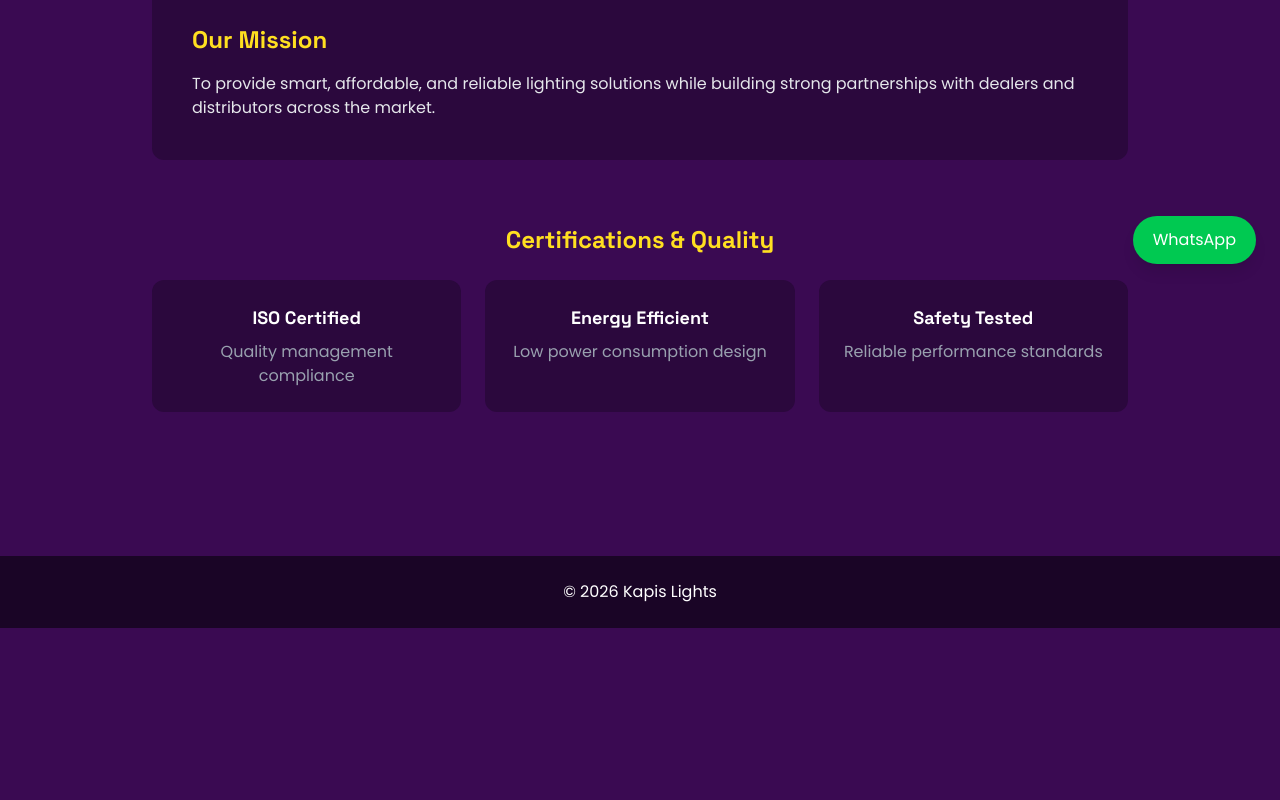
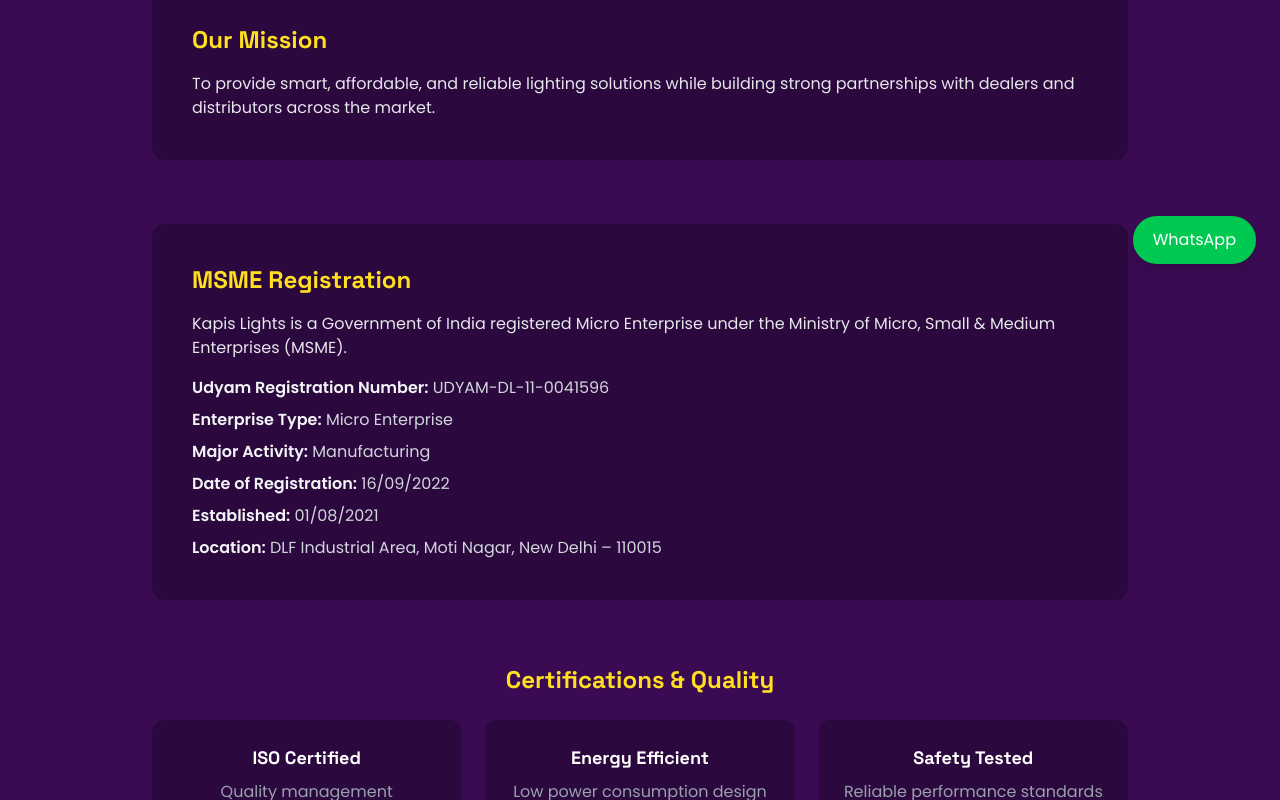
Before and after one commit to Pvekariya/kapis-lights-manual, a Next.js app: page /about in a window 1280 px wide. Shown: the part 512-1312 px from the top of the page. Before the commit the page ends 1140 px from the top, so only its background shows below. Built offline with nearby package versions, Linux system fonts and the light colour scheme.

Commit message:
Added MSME Registration section to About page

```diff
--- a/src/app/about/page.tsx
+++ b/src/app/about/page.tsx
@@ -43,6 +43,26 @@
 
         </section>
 
+        <section className="mt-16 bg-[#2b083d] p-10 rounded-xl">
+          <h2 className="text-2xl font-bold text-yellow-300 mb-4">
+            MSME Registration
+          </h2>
+
+          <p className="text-gray-200 mb-4">
+            Kapis Lights is a Government of India registered Micro Enterprise under the
+            Ministry of Micro, Small & Medium Enterprises (MSME).
+          </p>
+
+          <div className="space-y-2 text-gray-300">
+            <p><span className="font-semibold text-gray-100">Udyam Registration Number:</span> UDYAM-DL-11-0041596</p>
+            <p><span className="font-semibold text-gray-100">Enterprise Type:</span> Micro Enterprise</p>
+            <p><span className="font-semibold text-gray-100">Major Activity:</span> Manufacturing</p>
+            <p><span className="font-semibold text-gray-100">Date of Registration:</span> 16/09/2022</p>
+            <p><span className="font-semibold text-gray-100">Established:</span> 01/08/2021</p>
+            <p><span className="font-semibold text-gray-100">Location:</span> DLF Industrial Area, Moti Nagar, New Delhi – 110015</p>
+          </div>
+        </section>
+
         <section className="mt-16">
 
           <h2 className="text-2xl font-bold text-yellow-300 mb-6 text-center">
```
